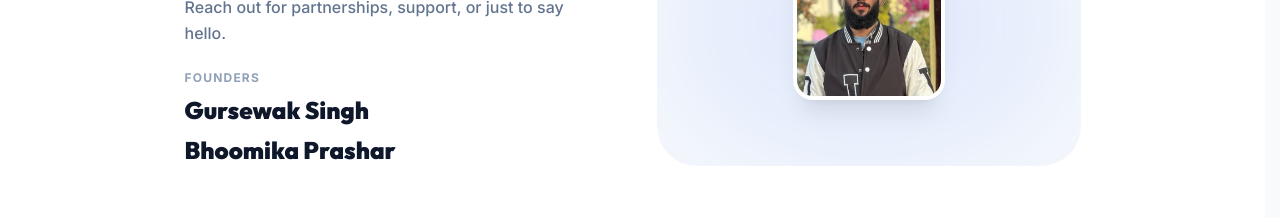
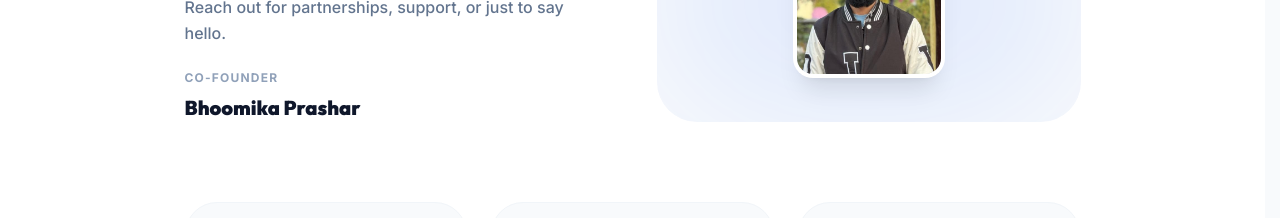
Before and after one commit to kp7829294-create/libzone, a Next.js app: page /contact in a window 1280 px wide. Shown: the part 473-691 px from the top of the page. Built offline with nearby package versions, Linux system fonts and the light colour scheme; no server answers.

Commit message:
Initial commit562stssfs

```diff
--- a/src/app/contact/page.js
+++ b/src/app/contact/page.js
@@ -25,11 +25,11 @@ export default function Contact() {
                 Libzone is built with care by <span className="text-slate-900 font-bold">Gursewak Singh</span> to bring modern library management to campuses everywhere. Reach out for partnerships, support, or just to say hello.
               </p>
               <div className="flex flex-col gap-2">
-                <p className="text-xs font-bold text-slate-400 uppercase tracking-widest">Founders</p>
-                <p className="font-display font-black text-2xl text-slate-900">Gursewak Singh</p>
+                <p className="text-xs font-bold text-slate-400 uppercase tracking-widest">Co-Founder</p>
+                {/* <p className="font-display font-black text-2xl text-slate-900">Gursewak Singh</p> */}
 
 
-                <p className="font-display font-black text-2xl text-slate-900">Bhoomika Prashar</p>
+                <p className="font-display font-black text-xl text-slate-900">Bhoomika Prashar</p>
               </div>
             </div>
             <div className="bg-slate-50 rounded-[40px] p-8 sm:p-10 flex items-center justify-center relative overflow-hidden">
```
